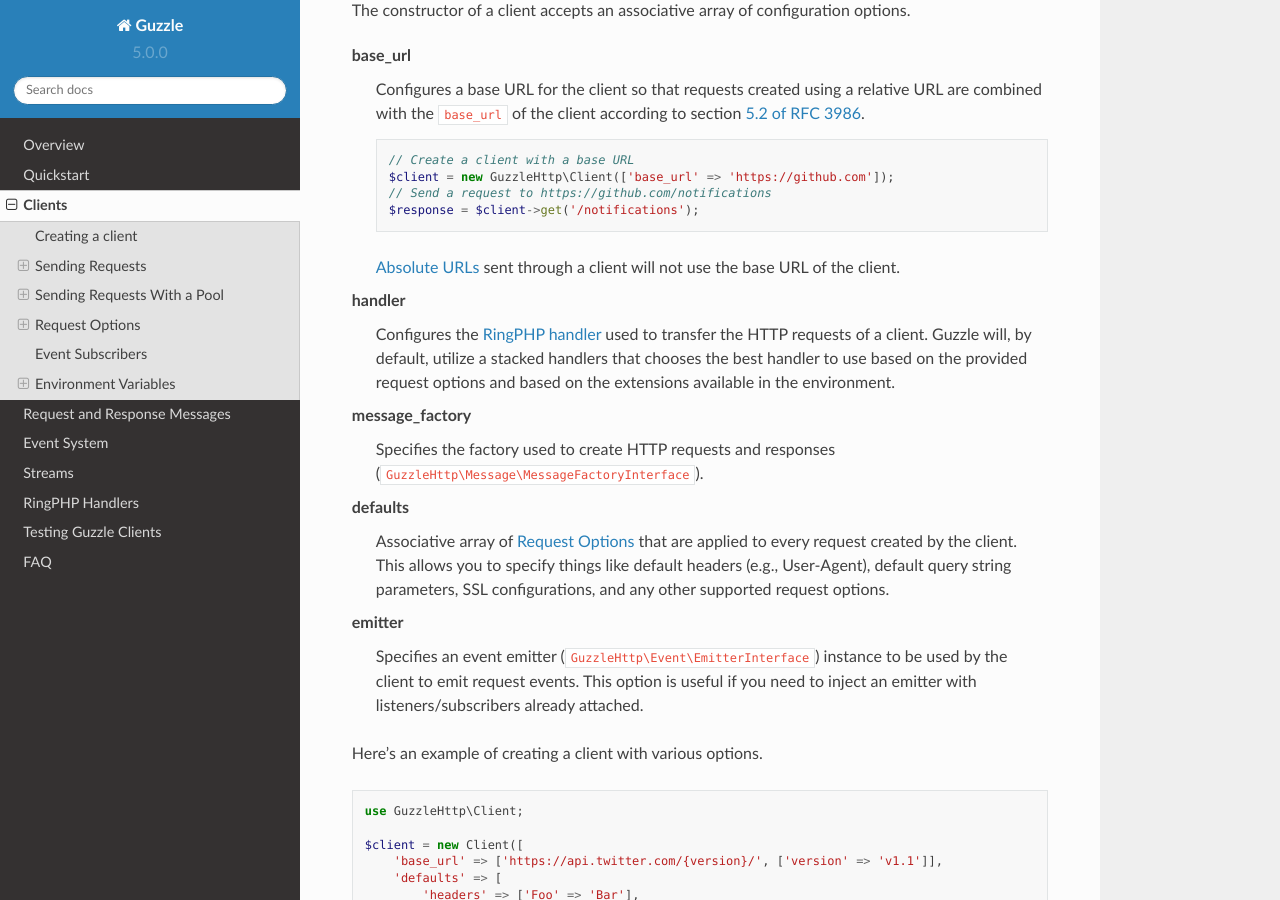
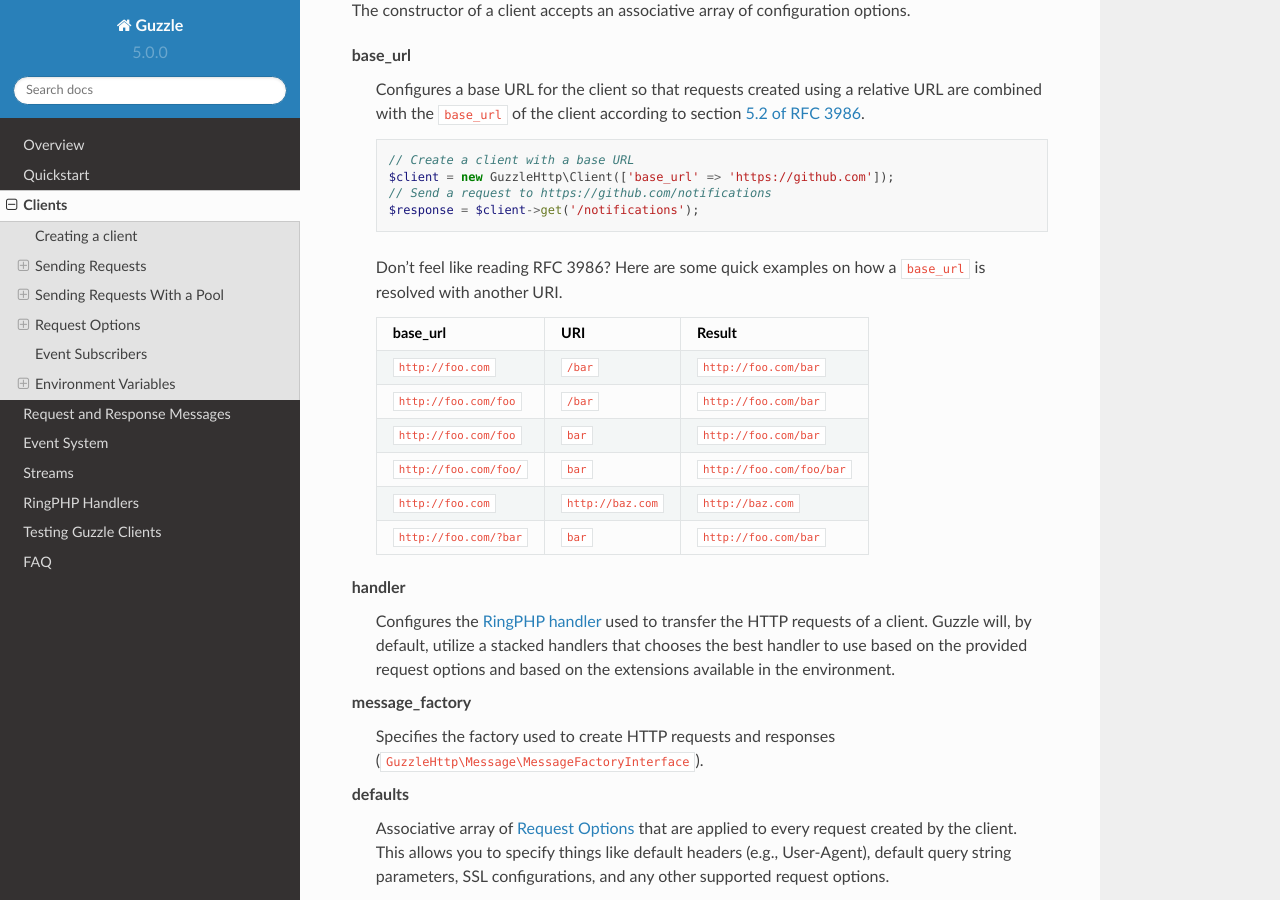
Before and after one commit to guzzle/guzzle, a Sphinx documentation site: the page built from docs/clients.rst, in a window 1280 px wide and 900 px high, scrolled down 337 px. Built offline with Sphinx 7.4.7 and the Read the Docs theme 2.0.0, drawn with Linux system fonts in a browser that asks for light colours.

Commit message:
Adding examples of URI resolution. Closes #989.

```diff
--- a/docs/clients.rst
+++ b/docs/clients.rst
@@ -26,8 +26,19 @@
         // Send a request to https://github.com/notifications
         $response = $client->get('/notifications');
 
-    `Absolute URLs <http://tools.ietf.org/html/rfc3986#section-4.3>`_ sent
-    through a client will not use the base URL of the client.
+    Don't feel like reading RFC 3986? Here are some quick examples on how a
+    ``base_url`` is resolved with another URI.
+
+    =======================  ==================  ===============================
+    base_url                 URI                 Result
+    =======================  ==================  ===============================
+    ``http://foo.com``       ``/bar``            ``http://foo.com/bar``
+    ``http://foo.com/foo``   ``/bar``            ``http://foo.com/bar``
+    ``http://foo.com/foo``   ``bar``             ``http://foo.com/bar``
+    ``http://foo.com/foo/``  ``bar``             ``http://foo.com/foo/bar``
+    ``http://foo.com``       ``http://baz.com``  ``http://baz.com``
+    ``http://foo.com/?bar``  ``bar``             ``http://foo.com/bar``
+    =======================  ==================  ===============================
 
 handler
     Configures the `RingPHP handler <http://ringphp.readthedocs.org>`_
```
